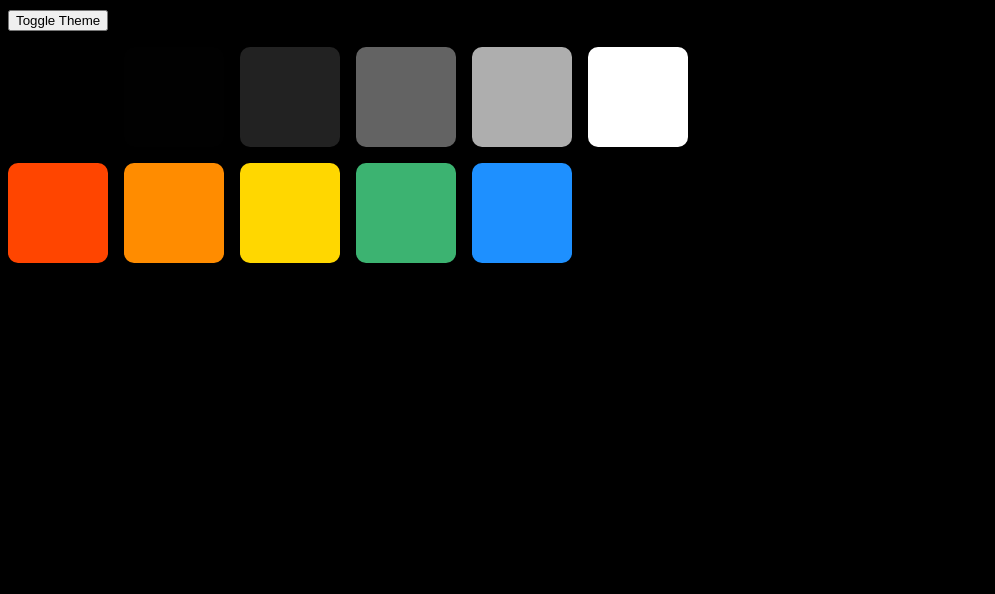
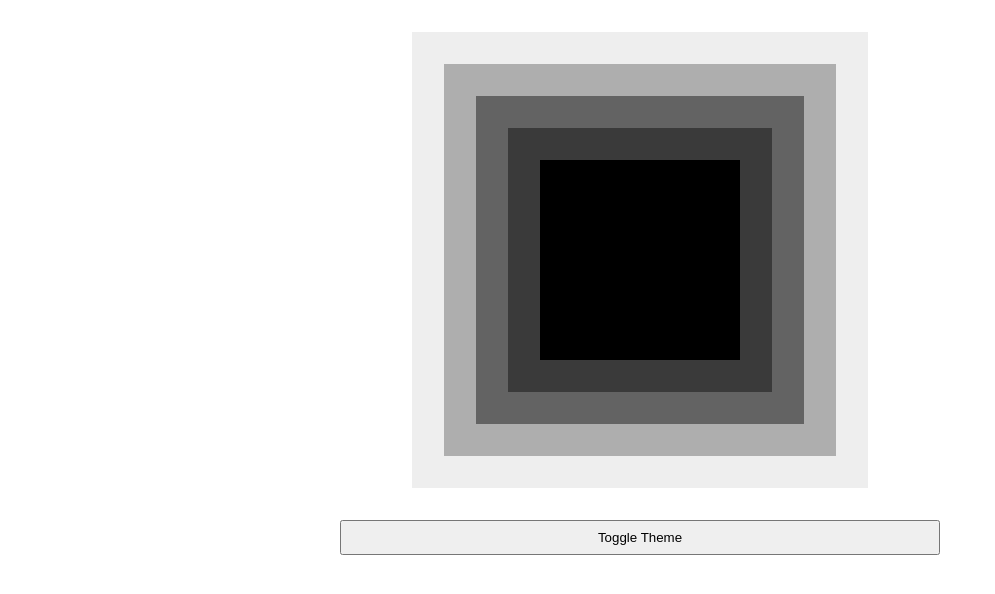
Before and after one commit to uiid-systems/core, a website: page playground/index.html in a window 1280 px wide. Shown: the whole page, without its empty margins (0-995 px from the left). Drawn offline with Linux system fonts and the light colour scheme.

Commit message:
theme cleanup

```diff
--- a/playground/index.html
+++ b/playground/index.html
@@ -1,5 +1,5 @@
 <!DOCTYPE html>
-<html lang="en" data-theme="dark">
+<html lang="en">
   <head>
     <meta charset="UTF-8" />
     <meta name="viewport" content="width=device-width, initial-scale=1.0" />
@@ -9,54 +9,43 @@
     <link rel="stylesheet" href="../src/styles/globals.css" />
   </head>
   <body>
+    <div class="color-grid">
+      <!-- <div class="color-grid__layer shade-negative">
+        <div class="color-grid__layer shade-pressing">
+          <div class="color-grid__layer shade-cautious">
+            <div class="color-grid__layer shade-positive">
+              <div class="color-grid__layer shade-informative">
+                <div class="color-grid__layer shade-background"></div>
+              </div>
+            </div>
+          </div>
+        </div>
+      </div> -->
+
+      <div class="color-grid__layer shade-background">
+        <div class="color-grid__layer shade-surface">
+          <div class="color-grid__layer shade-muted">
+            <div class="color-grid__layer shade-halftone">
+              <div class="color-grid__layer shade-accent">
+                <div class="color-grid__layer shade-foreground"></div>
+              </div>
+            </div>
+          </div>
+        </div>
+      </div>
+
+      <!-- <div class="color-grid__layer shade-informative">
+        <div class="color-grid__layer shade-positive">
+          <div class="color-grid__layer shade-cautious">
+            <div class="color-grid__layer shade-pressing">
+              <div class="color-grid__layer shade-negative">
+                <div class="color-grid__layer shade-background"></div>
+              </div>
+            </div>
+          </div>
+        </div>
+      </div> -->
+    </div>
     <button id="theme-toggle">Toggle Theme</button>
-    <div class="color-grid">
-      <div
-        class="color-grid__item"
-        style="background-color: var(--background)"
-      ></div>
-      <div
-        class="color-grid__item"
-        style="background-color: var(--shade_surface)"
-      ></div>
-      <div
-        class="color-grid__item"
-        style="background-color: var(--shade_muted)"
-      ></div>
-      <div
-        class="color-grid__item"
-        style="background-color: var(--shade_halftone)"
-      ></div>
-      <div
-        class="color-grid__item"
-        style="background-color: var(--shade_accent)"
-      ></div>
-      <div
-        class="color-grid__item"
-        style="background-color: var(--foreground)"
-      ></div>
-    </div>
-    <div class="color-grid">
-      <div
-        class="color-grid__item"
-        style="background-color: var(--shade_negative)"
-      ></div>
-      <div
-        class="color-grid__item"
-        style="background-color: var(--shade_pressing)"
-      ></div>
-      <div
-        class="color-grid__item"
-        style="background-color: var(--shade_cautious)"
-      ></div>
-      <div
-        class="color-grid__item"
-        style="background-color: var(--shade_positive)"
-      ></div>
-      <div
-        class="color-grid__item"
-        style="background-color: var(--shade_informative)"
-      ></div>
-    </div>
   </body>
 </html>
--- a/playground/styles.css
+++ b/playground/styles.css
@@ -1,23 +1,88 @@
+body,
+html {
+  margin: 0;
+  padding: 0;
+  text-align: center;
+}
+
+* {
+  box-sizing: border-box;
+}
+
 :root {
   --spacing_scale: 1rem;
 }
 
 #theme-toggle {
-  margin-block-end: var(--spacing_scale);
+  width: 600px;
+  margin-inline: auto;
+  text-align: center;
+  padding: 0.5rem;
 }
 
 .color-grid {
   display: flex;
-  gap: var(--spacing_scale);
-  margin-block-end: var(--spacing_scale);
-
-  &:last-child {
-    margin-block-end: 0;
+  flex-direction: column;
+  align-items: center;
+  justify-content: center;
+  width: 100dvw;
+  & > * {
+    flex: 1;
   }
 }
 
 .color-grid__item {
-  height: 100px;
+  flex: 1;
+  height: 200px;
+}
+
+.color-grid__layer {
+  min-height: 200px;
+  max-height: 600px;
   aspect-ratio: 1 / 1;
-  border-radius: 10px;
+  padding: 2rem;
 }
+
+.shade-foreground {
+  background-color: var(--foreground);
+}
+
+.shade-background {
+  background-color: var(--background);
+}
+
+.shade-surface {
+  background-color: var(--shade_surface);
+}
+
+.shade-muted {
+  background-color: var(--shade_muted);
+}
+
+.shade-accent {
+  background-color: var(--shade_accent);
+}
+
+.shade-halftone {
+  background-color: var(--shade_halftone);
+}
+
+.shade-negative {
+  background-color: var(--shade_negative);
+}
+
+.shade-pressing {
+  background-color: var(--shade_pressing);
+}
+
+.shade-cautious {
+  background-color: var(--shade_cautious);
+}
+
+.shade-positive {
+  background-color: var(--shade_positive);
+}
+
+.shade-informative {
+  background-color: var(--shade_informative);
+}
--- a/src/styles/tokens/colors.css
+++ b/src/styles/tokens/colors.css
@@ -1,24 +1,34 @@
+/* Base tokens: colors and mixing percentages */
 :root {
-  color-scheme: light dark;
-
   --white: white;
   --black: black;
 
-  --background: light-dark(var(--white), var(--black));
-  --foreground: light-dark(var(--black), var(--white));
+  /* Percentages for light/dark variants */
+  --percentage_surface-light: 95%;
+  --percentage_muted-light: 75%;
+  --percentage_accent-light: 35%;
 
+  --percentage_surface-dark: 80%;
+  --percentage_muted-dark: 65%;
+  --percentage_accent-dark: 20%;
+
+  /* Active percentages default to light */
+  --percentage_surface: var(--percentage_surface-light);
+  --percentage_muted: var(--percentage_muted-light);
+  --percentage_accent: var(--percentage_accent-light);
+
+  /* Base colors default to light */
+  --background: var(--white);
+  --foreground: var(--black);
+
+  /* Semantic shades */
   --shade_negative: orangered;
   --shade_pressing: darkorange;
   --shade_cautious: gold;
   --shade_positive: mediumseagreen;
   --shade_informative: dodgerblue;
 
-  /** neutrals */
-  --percentage_accent: 25%;
-  --percentage_halftone: 50%;
-  --percentage_muted: 75%;
-  --percentage_surface: 92.5%;
-
+  /* Mixed shades */
   --shade_accent: color-mix(
     in oklab,
     var(--foreground),
@@ -27,7 +37,7 @@
   --shade_halftone: color-mix(
     in oklab,
     var(--foreground),
-    var(--background) var(--percentage_halftone)
+    var(--background) 50%
   );
   --shade_muted: color-mix(
     in oklab,
@@ -41,12 +51,33 @@
   );
 }
 
-[data-theme="dark"] {
+/* Switch based on system preference if no explicit data-theme */
+@media (prefers-color-scheme: dark) {
+  :root:not([data-theme]) {
+    --percentage_surface: var(--percentage_surface-dark);
+    --percentage_muted: var(--percentage_muted-dark);
+    --percentage_accent: var(--percentage_accent-dark);
+
+    --background: var(--black);
+    --foreground: var(--white);
+  }
+}
+
+/* Explicit theme overrides */
+:root[data-theme="light"] {
+  --percentage_surface: var(--percentage_surface-light);
+  --percentage_muted: var(--percentage_muted-light);
+  --percentage_accent: var(--percentage_accent-light);
+
+  --background: var(--white);
+  --foreground: var(--black);
+}
+
+:root[data-theme="dark"] {
+  --percentage_surface: var(--percentage_surface-dark);
+  --percentage_muted: var(--percentage_muted-dark);
+  --percentage_accent: var(--percentage_accent-dark);
+
   --background: var(--black);
   --foreground: var(--white);
 }
-
-[data-theme="light"] {
-  --background: var(--white);
-  --foreground: var(--black);
-}
```
